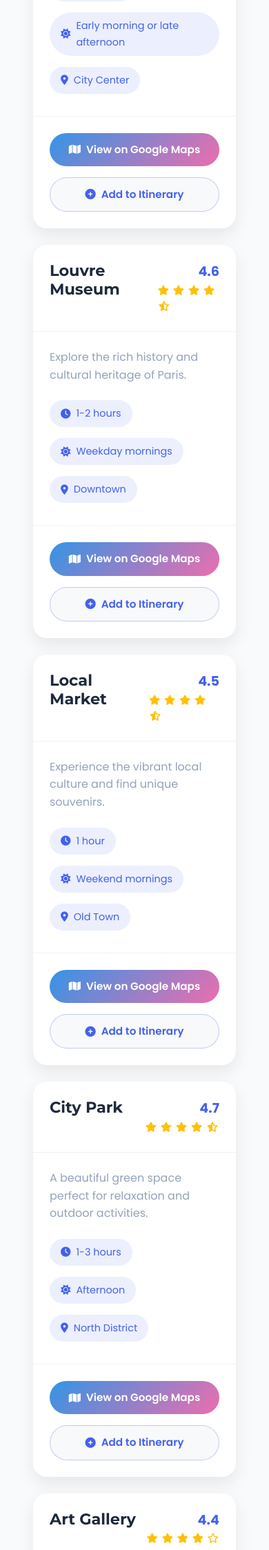
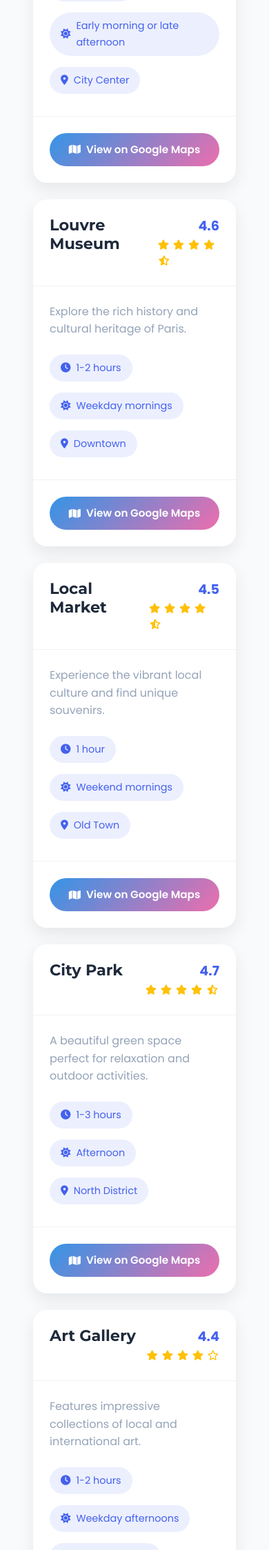
Before and after one commit to manav870/Travel-Planner, a Flask app: page /destination/1/attractions in a window 390 px wide. Shown: the part 1240-3487 px from the top of the page at 69% size. Run offline with Flask 2, Linux system fonts and the light colour scheme.

Commit message:
Update attractions template to enhance image handling and button layout
- Replaced static image source with dynamic URL generation for better accessibility and customization based on destination names.
- Removed the "Add to Itinerary" button for a cleaner interface.
- Adjusted button styles for improved alignment and responsiveness, ensuring a more cohesive design across different screen sizes.

```diff
--- a/app/templates/attractions.html
+++ b/app/templates/attractions.html
@@ -90,9 +90,6 @@
                        target="_blank" class="btn-view-map">
                         <i class="fas fa-map me-2"></i>View on Google Maps
                     </a>
-                    <button class="btn-add-to-itinerary">
-                        <i class="fas fa-plus-circle me-2"></i>Add to Itinerary
-                    </button>
                 </div>
             </div>
         </div>
@@ -294,8 +291,7 @@
         padding: 1.5rem;
         border-top: 1px solid rgba(0, 0, 0, 0.05);
         display: flex;
-        justify-content: space-between;
-        gap: 1rem;
+        justify-content: center;
     }
 
     .btn-view-map {
@@ -305,11 +301,14 @@
         color: white;
         border: none;
         border-radius: 50px;
-        padding: 0.75rem 1.25rem;
+        padding: 0.75rem 1.5rem;
         font-size: 0.95rem;
         font-weight: 600;
         text-decoration: none;
         transition: all 0.3s ease;
+        width: 100%;
+        justify-content: center;
+        max-width: 280px;
     }
 
     .btn-view-map:hover {
@@ -318,33 +317,14 @@
         color: white;
     }
 
-    .btn-add-to-itinerary {
-        display: inline-flex;
-        align-items: center;
-        background: #f8f9fa;
-        color: var(--primary-color);
-        border: 1px solid rgba(67, 97, 238, 0.3);
-        border-radius: 50px;
-        padding: 0.75rem 1.25rem;
-        font-size: 0.95rem;
-        font-weight: 600;
-        cursor: pointer;
-        transition: all 0.3s ease;
-    }
-
-    .btn-add-to-itinerary:hover {
-        background: rgba(67, 97, 238, 0.1);
-        transform: translateY(-3px);
-    }
-
     @media (max-width: 991px) {
         .attraction-card-footer {
             flex-direction: column;
         }
 
-        .btn-view-map, .btn-add-to-itinerary {
+        .btn-view-map {
             width: 100%;
-            justify-content: center;
+            max-width: 100%;
         }
     }
 
```
